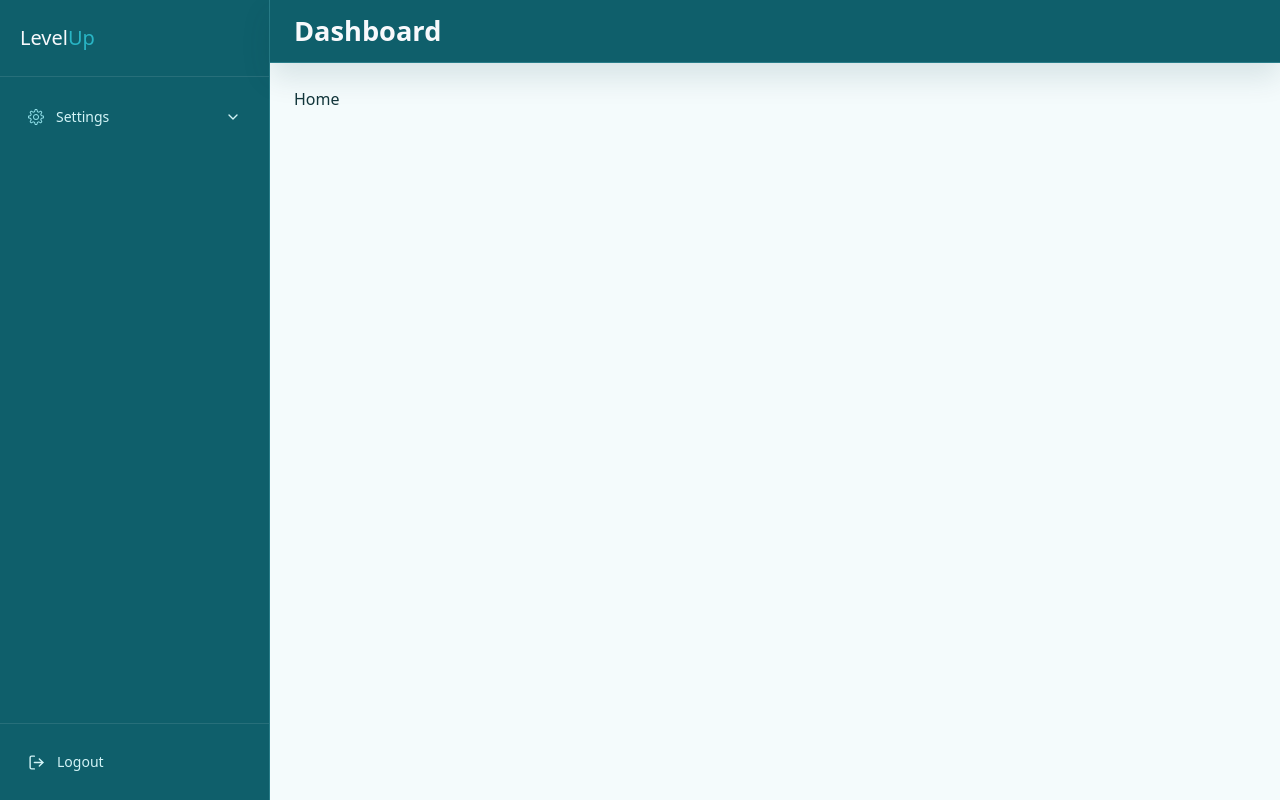
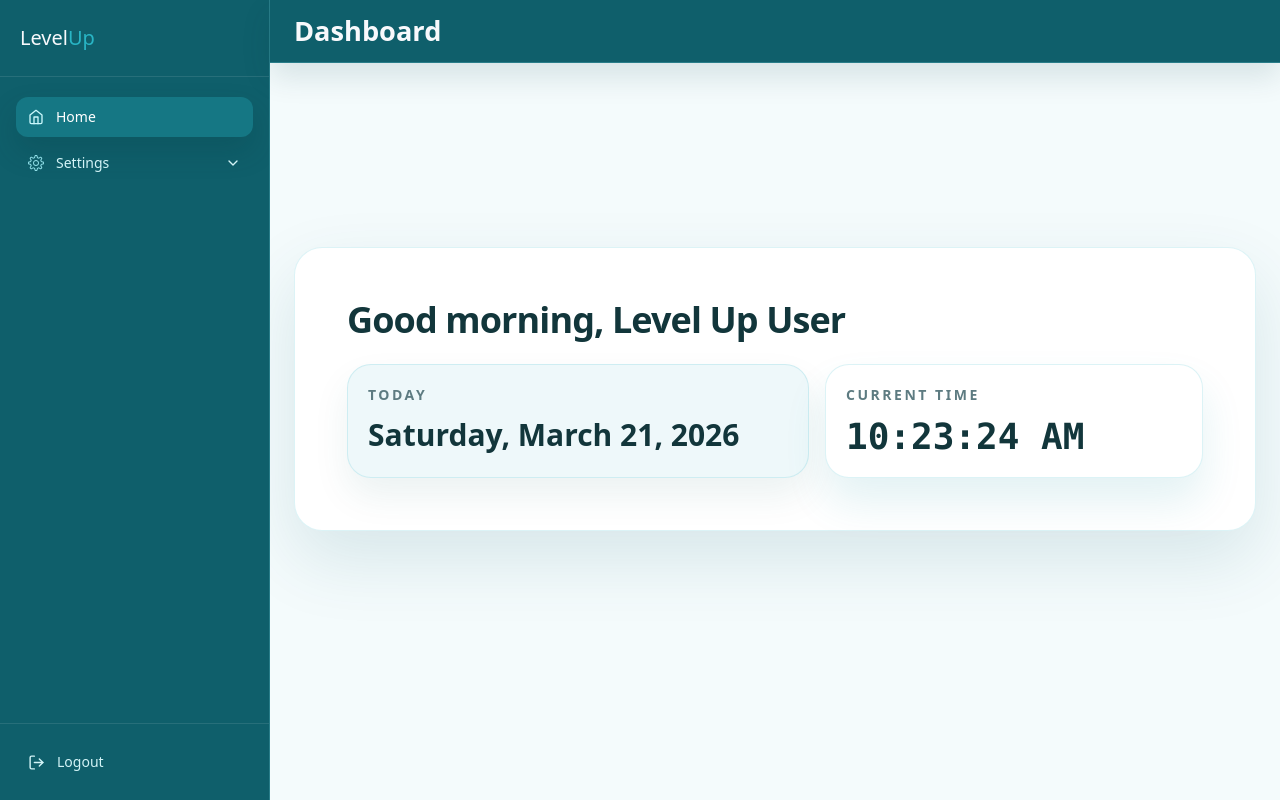
Before and after one commit to Zakaria2023/level-up, a Next.js app: page / in a window 1280 px wide. Built offline with nearby package versions, Linux system fonts and the light colour scheme.

Commit message:
build the home page

```diff
--- a/app/page.tsx
+++ b/app/page.tsx
@@ -1,7 +1,5 @@
+import DashboardHome from "@/features/dashboard/components/DashboardHome";
+
 export default function Home() {
-  return (
-    <div>
-      Home
-    </div>
-  );
+  return <DashboardHome />;
 }
--- a/components/navigation/Sidebar.tsx
+++ b/components/navigation/Sidebar.tsx
@@ -4,7 +4,7 @@ import { logoutAction } from "@/lib/cookies/logout";
 import Link from "next/link";
 import { usePathname } from "next/navigation";
 import { useState } from "react";
-import { FiChevronDown, FiLogOut } from "react-icons/fi";
+import { FiChevronDown, FiHome, FiLogOut } from "react-icons/fi";
 import { SlSettings } from "react-icons/sl";
 
 interface Props {
@@ -20,6 +20,11 @@ const settingsLinks: NavItem[] = [
   { href: "/settings/basic-information", label: "Basic Information" },
   { href: "/settings/contact-information", label: "Contact Information" },
 ];
+
+const homeLink: NavItem = {
+  href: "/",
+  label: "Home",
+};
 
 const isRouteActive = (pathname: string, href: string) => {
   if (href === "/") return pathname === "/";
@@ -57,6 +62,7 @@ const SidebarSubLink = ({
 export const Sidebar = ({ onNavigate }: Props) => {
   const pathname = usePathname();
   const currentPath = pathname ?? "/";
+  const homeActive = currentPath === "/";
   const settingsActive = currentPath.startsWith("/settings");
   const [settingsOpen, setSettingsOpen] = useState(settingsActive);
   const isSettingsOpen = settingsOpen || settingsActive;
@@ -75,6 +81,22 @@ export const Sidebar = ({ onNavigate }: Props) => {
 
       <nav className="flex-1 space-y-6 overflow-y-auto px-4 py-5">
         <div className="space-y-1.5">
+          <Link
+            href={homeLink.href}
+            onClick={onNavigate}
+            className={[
+              "flex w-full items-center gap-3 rounded-xl px-3 py-2.5 text-left text-sm font-medium transition",
+              homeActive
+                ? "bg-[#157784] text-white shadow-[0_14px_28px_rgba(7,57,64,0.22)]"
+                : "text-[#d3f4f7] hover:bg-[#136f7b] hover:text-white",
+            ].join(" ")}
+          >
+            <span className={homeActive ? "text-[#c9f8fc]" : "text-[#8fdee7]"}>
+              <FiHome size={16} />
+            </span>
+            <span>{homeLink.label}</span>
+          </Link>
+
           <div className="space-y-1.5">
             <button
               type="button"
--- a/components/ui/AssetPreview.tsx
+++ b/components/ui/AssetPreview.tsx
@@ -30,7 +30,7 @@ export const AssetPreview = <TAsset extends PreviewableAsset>({
             className="object-cover"
           />
           <div className="min-w-0">
-            <p className="truncate text-sm font-semibold text-(--foreground)">
+            <p className="text-sm font-semibold text-(--foreground)">
               {asset.name}
             </p>
             <p className="mt-1 text-xs text-(--muted-text)">Image file</p>
--- a/components/ui/Dropdown.tsx
+++ b/components/ui/Dropdown.tsx
@@ -140,12 +140,12 @@ export default function Dropdown({
         >
           <span
             className={clsx(
-              "flex min-w-0 items-center gap-2 truncate",
+              "flex min-w-0 items-center gap-2",
               selectedOption ? "text-[#0B1220]" : "text-[#99A8B8]"
             )}
           >
             {selectedOption?.icon}
-            <span className="truncate">
+            <span>
               {selectedOption?.label ?? placeholder}
             </span>
           </span>
--- a/components/ui/FilePreview.tsx
+++ b/components/ui/FilePreview.tsx
@@ -35,7 +35,7 @@ export const FilePreview = <TAsset extends PreviewableFileAsset>({
         <FiFileText className="text-lg" />
       </span>
       <div className="min-w-0">
-        <p className="truncate text-sm font-semibold text-(--foreground)">
+        <p className="text-sm font-semibold text-(--foreground)">
           {asset.name}
         </p>
         {asset.previewUrl ? (
--- /dev/null
+++ b/features/dashboard/components/DashboardHome.tsx
@@ -0,0 +1,80 @@
+"use client";
+
+import { DashboardCard } from "@/components/ui/DashboardCard";
+import { format } from "date-fns";
+import { useEffect, useState } from "react";
+
+const DEFAULT_USER_NAME = "Level Up User";
+
+const getGreeting = (date: Date) => {
+  const hour = date.getHours();
+
+  if (hour < 12) {
+    return "Good morning";
+  }
+
+  if (hour < 18) {
+    return "Good afternoon";
+  }
+
+  return "Good evening";
+};
+
+const getStoredUserName = () => {
+  if (typeof window === "undefined") {
+    return DEFAULT_USER_NAME;
+  }
+
+  return window.localStorage.getItem("level_up_user_name") || DEFAULT_USER_NAME;
+};
+
+export const DashboardHome = () => {
+  const [now, setNow] = useState(() => new Date());
+  const userName = getStoredUserName();
+
+  useEffect(() => {
+    const timer = window.setInterval(() => {
+      setNow(new Date());
+    }, 1000);
+
+    return () => {
+      window.clearInterval(timer);
+    };
+  }, []);
+
+  return (
+    <div className="mx-auto w-full max-w-260 md:mt-40">
+      <DashboardCard className="border-(--border-color) bg-(--surface) shadow-[0_28px_70px_rgba(11,86,95,0.12)]">
+        <div className="space-y-6 p-6 md:p-8">
+          <div className="space-y-3">
+            <h2 className="text-3xl font-semibold tracking-tight text-(--foreground) md:text-4xl">
+              {getGreeting(now)}, {userName}
+            </h2>
+          </div>
+
+          <div className="grid gap-4 md:grid-cols-[minmax(0,1.1fr)_minmax(0,0.9fr)]">
+            <div className="rounded-3xl border border-(--border-color) bg-(--surface-muted) p-5 shadow-[0_18px_36px_rgba(11,86,95,0.08)]">
+              <p className="text-sm font-semibold uppercase tracking-[0.18em] text-(--muted-text)">
+                Today
+              </p>
+              <p className="mt-3 text-2xl font-semibold text-(--foreground) md:text-3xl">
+                {format(now, "EEEE, MMMM d, yyyy")}
+              </p>
+            </div>
+
+            <div className="rounded-3xl border border-(--border-color) bg-(--surface) p-5 shadow-[0_24px_42px_rgba(26,149,164,0.12)]">
+              <p className="text-sm font-semibold uppercase tracking-[0.18em] text-(--muted-text)">
+                Current Time
+              </p>
+              <p className="mt-3 font-mono text-3xl font-semibold text-(--foreground) md:text-4xl">
+                {format(now, "hh:mm:ss a")}
+              </p>
+            </div>
+          </div>
+        </div>
+      </DashboardCard>
+    </div>
+  );
+};
+
+export default DashboardHome;
--- a/package.json
+++ b/package.json
@@ -11,6 +11,7 @@
   "dependencies": {
     "@hookform/resolvers": "^5.2.2",
     "clsx": "^2.1.1",
+    "date-fns": "^4.1.0",
     "framer-motion": "^12.38.0",
     "js-cookie": "^3.0.5",
     "next": "16.2.1",
```
Also changed, not shown: 1 other file (tests, documents, lock files or other folders).
